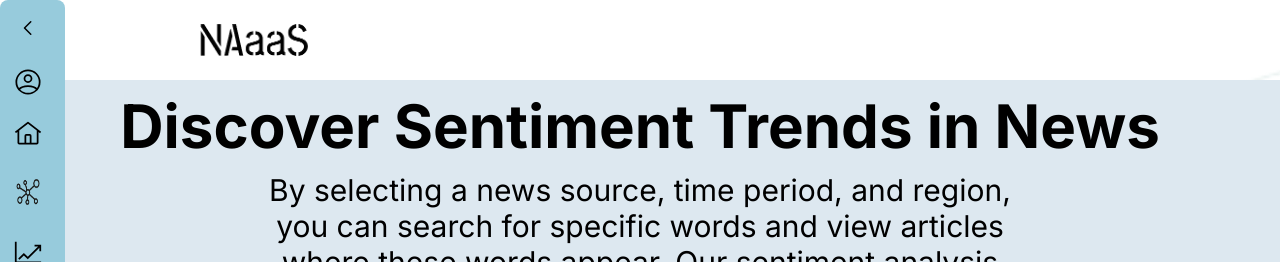
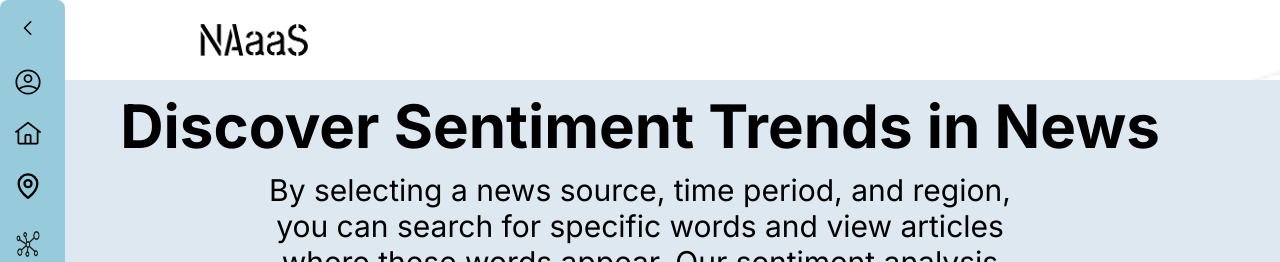
Before and after one commit to PCN-LAB/naas-frontend, a React (Create React App) app: page /map-input in a window 1280 px wide. Shown: the top 262 px of the page. Built offline with nearby package versions, Linux system fonts and the light colour scheme; the HTML template or start-up script is replaced by a standard one.

Commit message:
added map option in vertical nav

```diff
--- a/src/components/Vertical-nav/vertical-nav.js
+++ b/src/components/Vertical-nav/vertical-nav.js
@@ -12,6 +12,7 @@ import { LineMdLogOut } from "./icons/LineMdLogOut.tsx";
 import { FluentPersonFeedback20Regular } from "./icons/FluentPersonFeedback20Regular.tsx";
 import ChatbotIcon from "./icons/chatbot.png";
 import link from "./icons/link.png";
+import { LuMapPin } from "react-icons/lu";
 
 const Sidebar = ({ children }) => {
     const [isOpen, setIsOpen] = useState(false);
@@ -27,6 +28,11 @@ const Sidebar = ({ children }) => {
             path: "/about",
             name: "Home",
             icon: <CarbonHome className="icon-bold  w-7 h-7"/>
+        },
+        {
+            path: "/map-input",
+            name: "Map",
+            icon: <LuMapPin  className="icon-bold  w-7 h-7"/>
         },
         {
             path: "/analytics",
```
